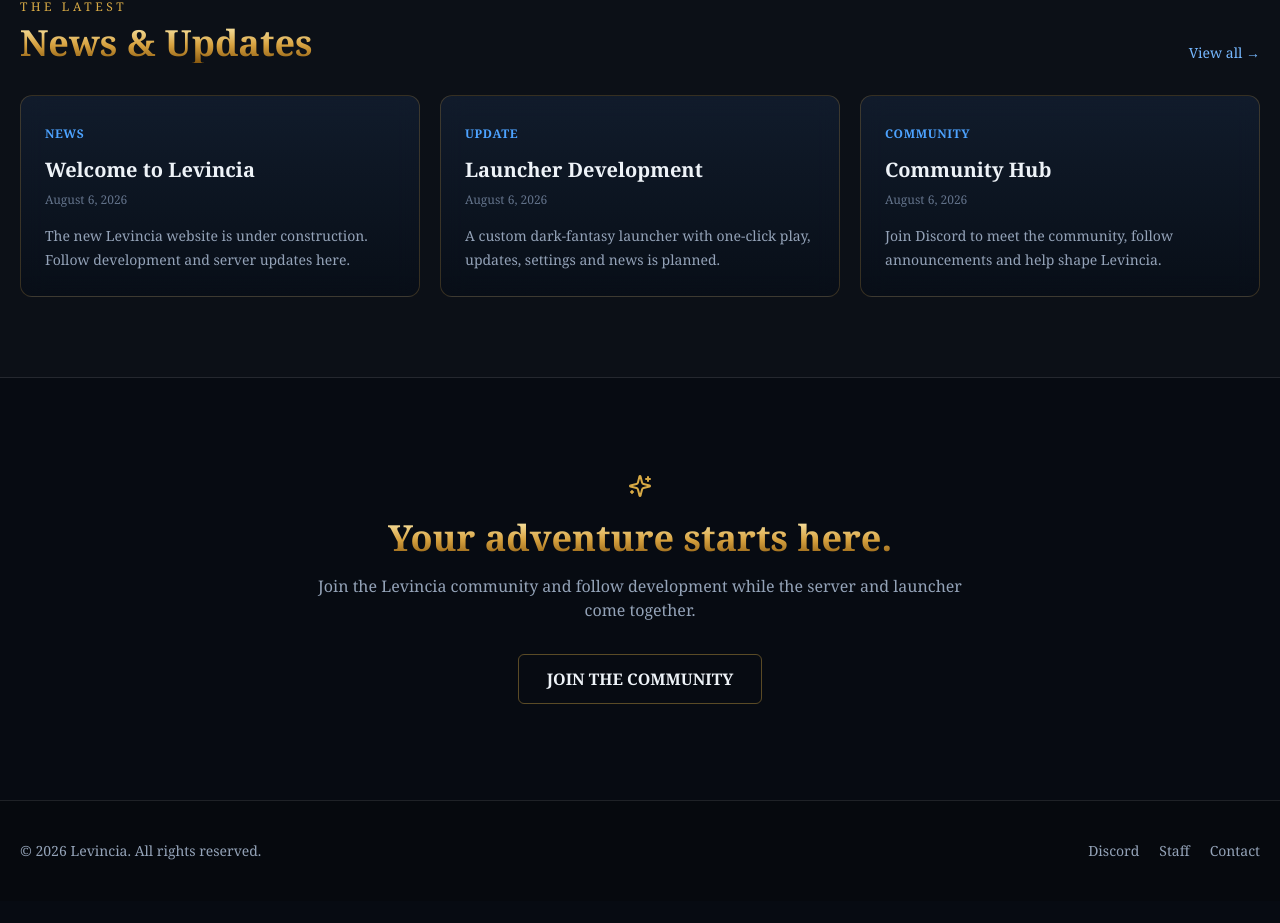
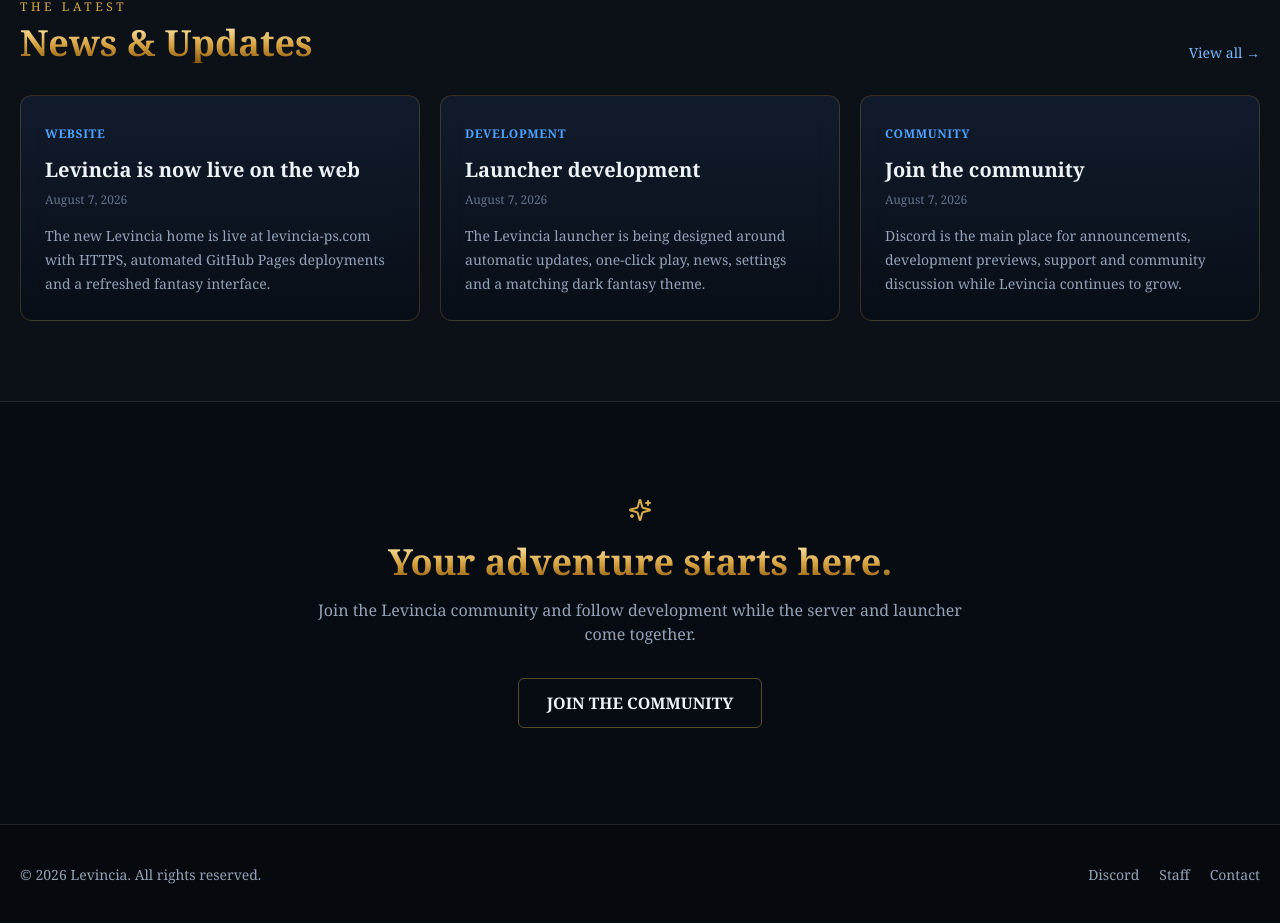
Before and after one commit to hankrsps/levincia-website, a Next.js app: page / in a window 1280 px wide. Shown: the part 1296-2219 px from the top of the page. Before the commit the page ends 2197 px from the top, so only its background shows below. Built offline with nearby package versions, Linux system fonts and the light colour scheme.

Commit message:
Update site configuration and news articles
Added new site domain and updated news entries.

```diff
--- a/data/site.ts
+++ b/data/site.ts
@@ -1,13 +1,49 @@
 export const site = {
   name: "Levincia",
   tagline: "Forge Your Legacy",
+  domain: "https://levincia-ps.com",
   discord: "https://discord.gg/UmnFXzYrB7",
   launcherDownload: "#",
+  statusApi: "",
   websiteRepo: "https://github.com/hankrsps/levincia-website",
 };
 
 export const news = [
-  { title: "Welcome to Levincia", date: "August 6, 2026", tag: "NEWS", body: "The new Levincia website is under construction. Follow development and server updates here." },
-  { title: "Launcher Development", date: "August 6, 2026", tag: "UPDATE", body: "A custom dark-fantasy launcher with one-click play, updates, settings and news is planned." },
-  { title: "Community Hub", date: "August 6, 2026", tag: "COMMUNITY", body: "Join Discord to meet the community, follow announcements and help shape Levincia." },
+  {
+    title: "Levincia is now live on the web",
+    date: "August 7, 2026",
+    tag: "WEBSITE",
+    body: "The new Levincia home is live at levincia-ps.com with HTTPS, automated GitHub Pages deployments and a refreshed fantasy interface.",
+  },
+  {
+    title: "Launcher development",
+    date: "August 7, 2026",
+    tag: "DEVELOPMENT",
+    body: "The Levincia launcher is being designed around automatic updates, one-click play, news, settings and a matching dark fantasy theme.",
+  },
+  {
+    title: "Join the community",
+    date: "August 7, 2026",
+    tag: "COMMUNITY",
+    body: "Discord is the main place for announcements, development previews, support and community discussion while Levincia continues to grow.",
+  },
 ];
+
+export const features = [
+  {
+    title: "317 Foundations",
+    body: "A familiar old-school foundation with room for custom progression, bosses and quality-of-life improvements.",
+  },
+  {
+    title: "Progression That Matters",
+    body: "Build your account through combat, skilling, collection goals, achievements and long-term unlocks.",
+  },
+  {
+    title: "Community Driven",
+    body: "Updates, feedback and events centered around the players who help shape Levincia.",
+  },
+  {
+    title: "Custom Launcher",
+    body: "A dedicated launcher experience planned for updates, settings, news and one-click game launch.",
+  },
+];
```
